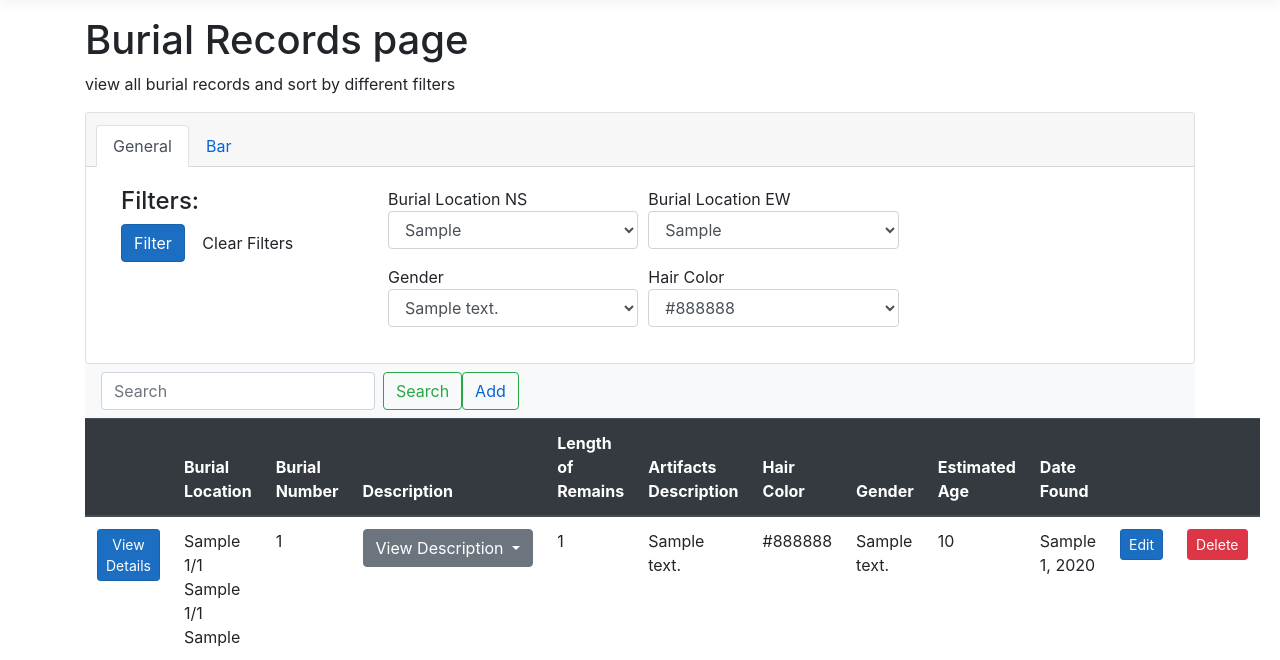
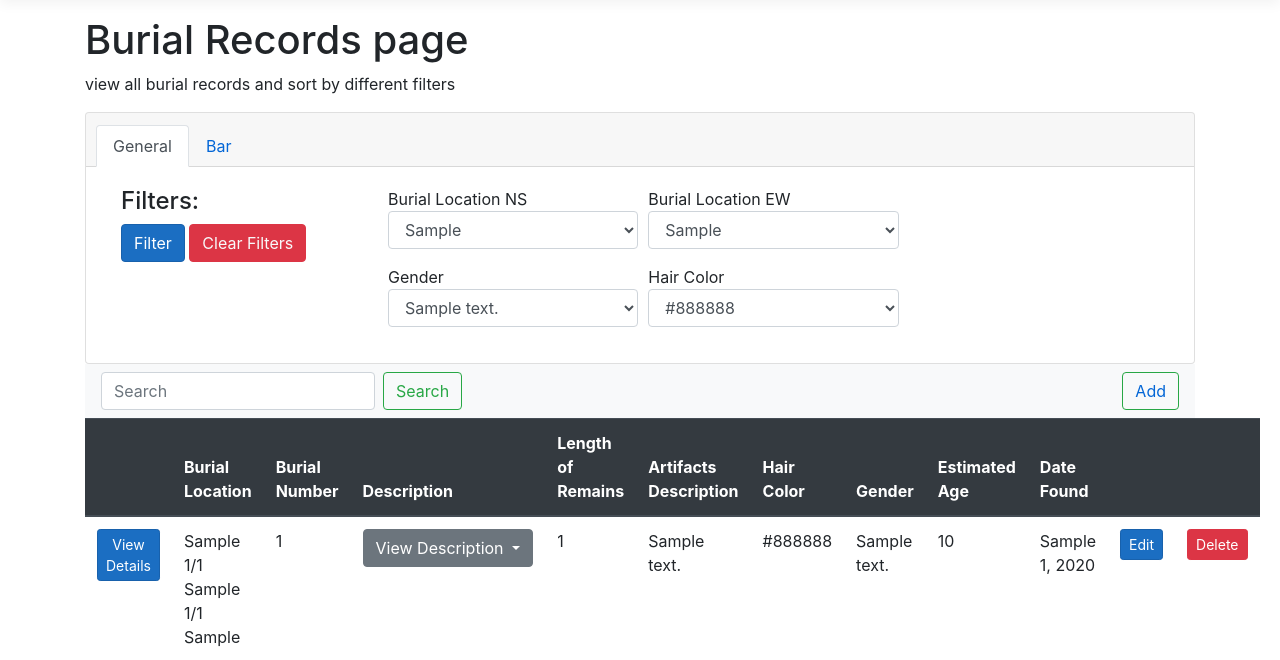
Before and after one commit to Tysmithyyy/Fag-el-Gamous, an ASP.NET Core app: page /PageNum/1 in a window 1280 px wide. Shown: the part 57-717 px from the top of the page. Run offline with ASP.NET Core 8, Linux system fonts and the light colour scheme; empty tables hold one stand-in row (values such as "Sample post"); database files in the repository are not loaded; some libraries are stand-ins or nearby versions.

Commit message:
Clear Filters Button

```diff
--- a/Views/Home/BurialRecords.cshtml
+++ b/Views/Home/BurialRecords.cshtml
@@ -26,7 +26,8 @@
                             <div class="col-3">
                                 <h4>Filters:</h4>
                                 <input class="btn btn-primary" type="submit" value="Filter" />
-                                <button class="btn">Clear Filters</button>
+                                @Html.ActionLink("Clear Filters", "BurialRecords", "Home", "", new { @class = "text-light btn btn-danger" })
+
                             </div>
                             <div class="col-9">
                                 <div class="form-row">
@@ -60,8 +61,8 @@
         <input class="form-control mr-sm-2" type="search" placeholder="Search" aria-label="Search">
         <button class="btn btn-outline-success my-2 my-sm-0" type="submit">Search</button>
         <br />
+    </form>
         <button class="btn btn-outline-success">@Html.ActionLink("Add", "Add", "Home")</button>
-    </form>
 </nav>
 
 <table class="table table-hover">
```
